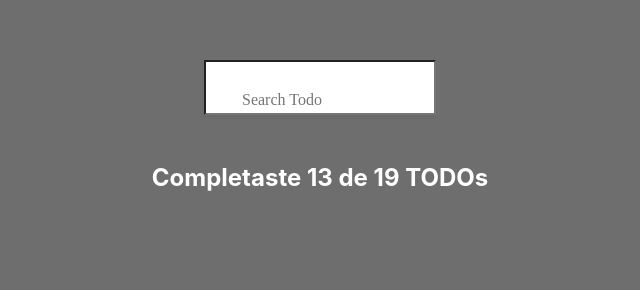
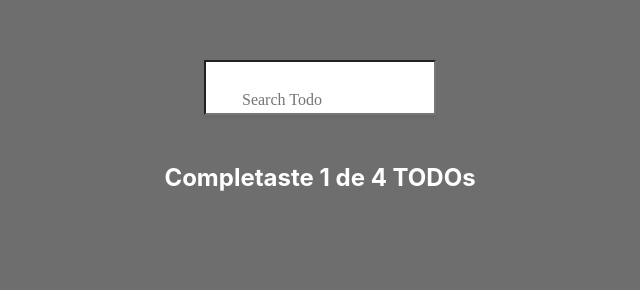
Before and after one commit to LuisJoseTrujilloP/React, a React (Create React App) app: page / in a window 1280 px wide. Shown: the part 110-400 px from the top of the page, without its empty margins (320-960 px from the left). Built offline with nearby package versions, Linux system fonts and the light colour scheme.

Commit message:
Connected the state to all the variables inside of the app

```diff
--- a/src/App.js
+++ b/src/App.js
@@ -1,3 +1,4 @@
+import React from 'react';
 import './App.css';
 import { CreateTodoButton } from './CreateTodoButton';
 import { TodoCounter } from './TodoCounter';
@@ -30,13 +31,23 @@ const defaultTodos = [
 // in case I want to send , not a div containing all the elment insinde of the app but all the elements without breaking the rule of react
 // that keeps you from sending more than one element per return in any component we can use React.
 function App() {
+  const [state, setState] = React.useState(defaultTodos);
+  const [search, setSearch] = React.useState('');
+
+
+  const completedTodo = state.filter(todo => !!todo.completed).length
+  const totalTods = state.length;
   return (
+
       <div className='container'>
 
-        <TodoSearch/>
+        <TodoSearch
+        search={search}
+        setSearch={setSearch}
+        />
         <TodoCounter
-          completed={13}
-          total={19}
+          completed={completedTodo}
+          total={totalTods}
         />
         <TodoList>
           {defaultTodos.map(todo => (
--- a/src/TodoSearch.js
+++ b/src/TodoSearch.js
@@ -1,10 +1,9 @@
 import React from 'react';
 import './TodoSearch.css'
 
-function TodoSearch(){
+function TodoSearch({search, setSearch}){
 
-    const [state, setState] = React.useState('');
-     // To work with the state we cant just change it as we would with any variable, we need to use a function to work with it
+     // To work with the search we cant just change it as we would with any variable, we need to use a function to work with it
     // Changer function
     // the reason why  we would do this is to tell react the we need to re render the component to change it,
 
@@ -12,9 +11,9 @@ function TodoSearch(){
             <input
             className='TodoSearch'
             placeholder="Search Todo"
-            value={state}
+            value={search}
             onChange={(event) => {
-                setState(event.target.value)
+                setSearch(event.target.value)
             }}
             >
 
```
